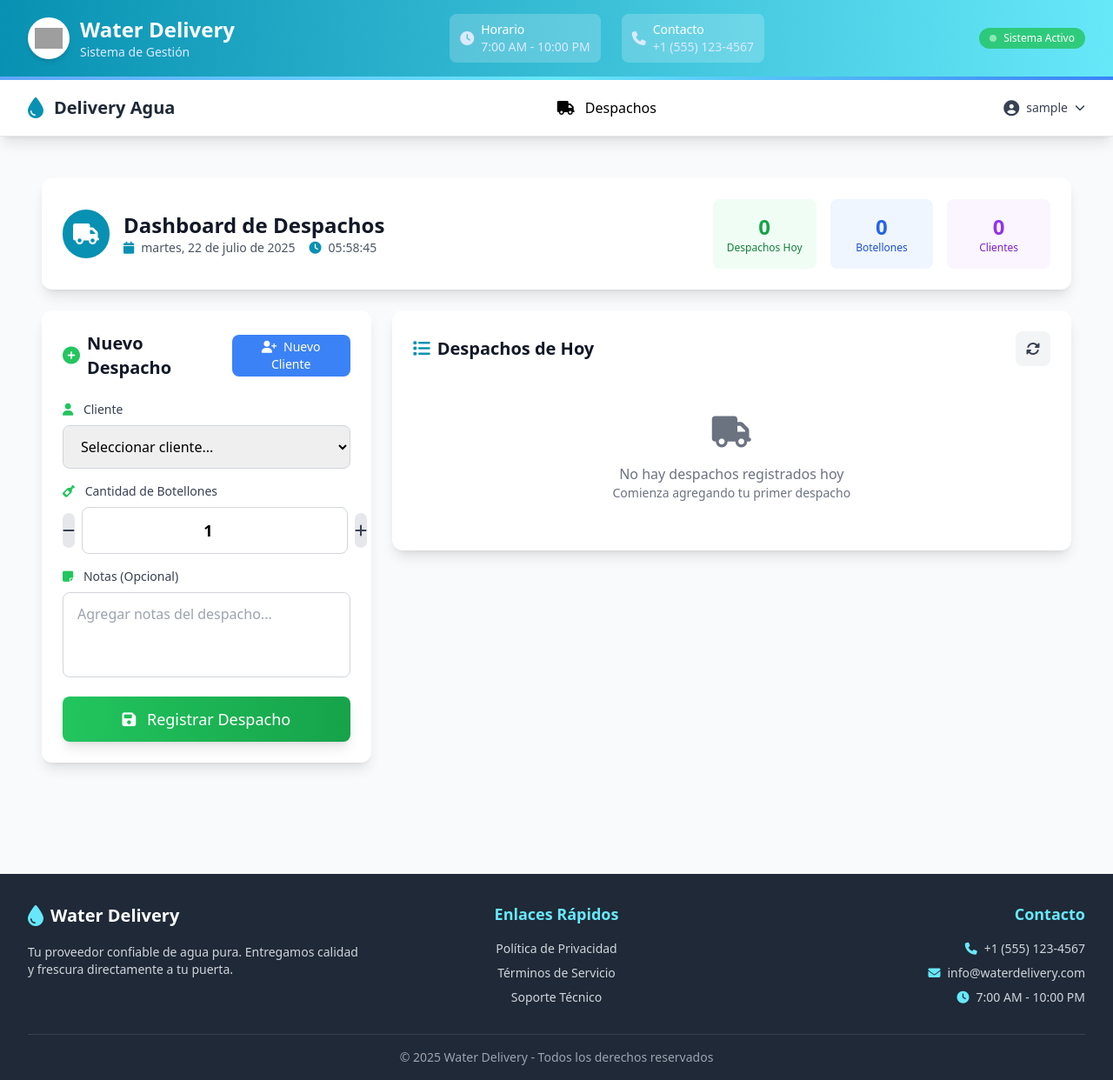
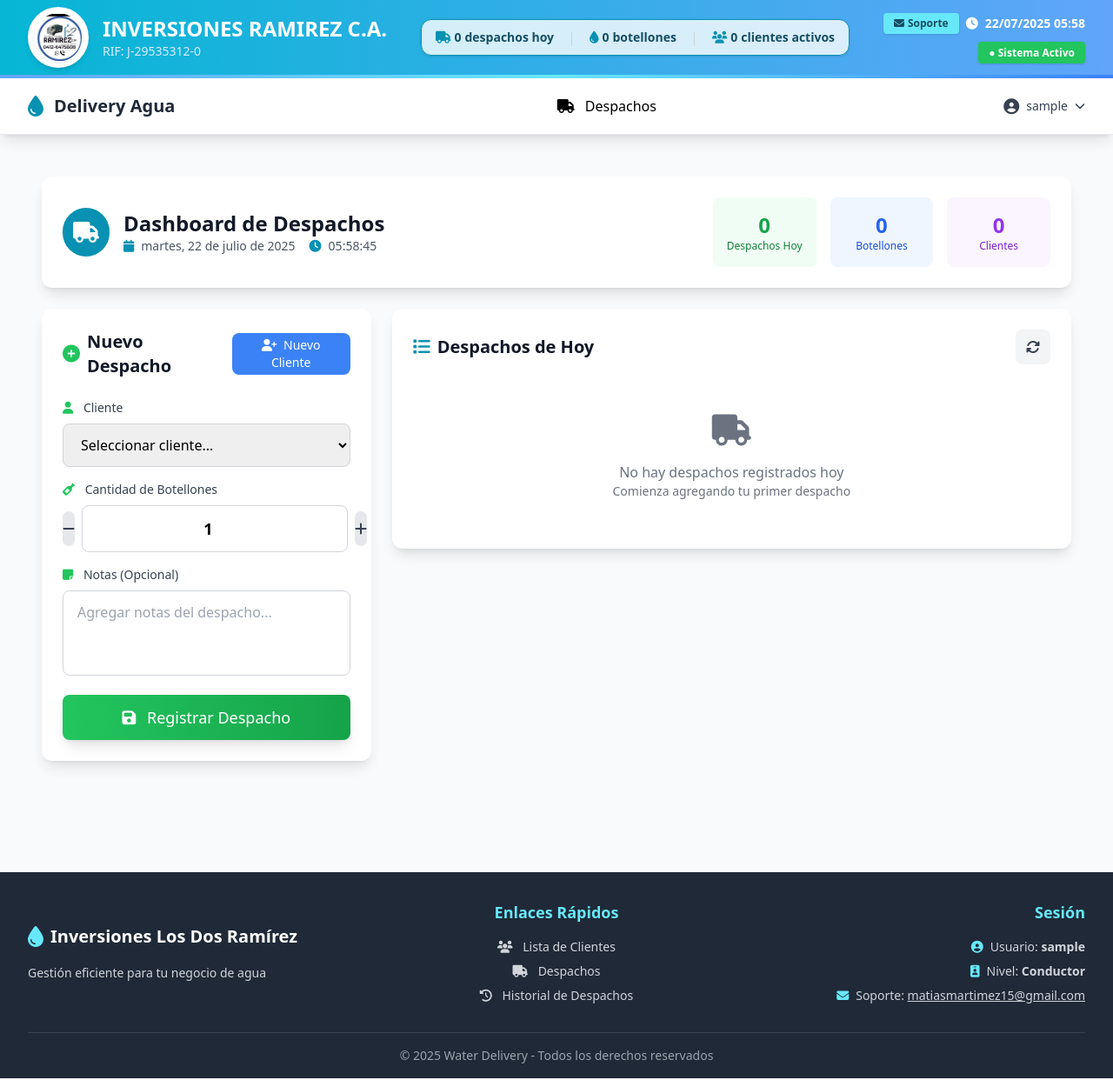
Before and after one commit to MatiasWapo/Proyecto, a Django app: page /clientes/despacho/nuevo/ in a window 1280 px wide. Shown: the whole page at 87% size. Run offline with Django 5.2, Linux system fonts and the light colour scheme; the visitor is signed in with stand-in values (Sample User, id 1); data that the repository does not hold is empty; parts of the project's set-up code (start-up, migrations or seed data) failed here and were passed over; some libraries are stand-ins or nearby versions; grey boxes are pictures that could not be loaded.

Commit message:
aplicacion funcional

```diff
--- a/water_delivery/clientes/templates/partials/footer.html
+++ b/water_delivery/clientes/templates/partials/footer.html
@@ -5,15 +5,13 @@
         <div class="py-8">
             <div class="grid md:grid-cols-3 gap-8">
                 <!-- Información de la empresa -->
-                <div class="text-center md:text-left">
-                    <div class="flex items-center justify-center md:justify-start space-x-2 mb-4">
+                <div class="text-center md:text-left flex flex-col items-center md:items-start justify-center gap-2">
+                    <div class="flex items-center space-x-2 mb-2">
                         <i class="fas fa-tint text-agua-light text-2xl"></i>
-                        <span class="text-xl font-bold">Water Delivery</span>
+                        <span class="text-xl font-bold">Inversiones Los Dos Ramírez</span>
                     </div>
-                    <p class="text-gray-300 text-sm">
-                        Tu proveedor confiable de agua pura.
-                        Entregamos calidad y frescura directamente a tu puerta.
-                    </p>
+                    <p class="text-gray-300 text-sm">Gestión eficiente para tu negocio de agua</p>
+                    <!-- <p class="text-gray-400 text-xs">Desde [AÑO]</p> -->
                 </div>
 
                 <!-- Enlaces rápidos -->
@@ -21,39 +19,37 @@
                     <h3 class="text-lg font-semibold mb-4 text-agua-light">Enlaces Rápidos</h3>
                     <ul class="space-y-2 text-sm">
                         <li>
-                            <a href="#" class="text-gray-300 hover:text-agua-light transition-colors duration-200">
-                                Política de Privacidad
+                            <a href="{% url 'clientes:lista_clientes' %}" class="text-gray-300 hover:text-agua-light transition-colors duration-200">
+                                <i class="fas fa-users mr-2"></i> Lista de Clientes
                             </a>
                         </li>
                         <li>
-                            <a href="#" class="text-gray-300 hover:text-agua-light transition-colors duration-200">
-                                Términos de Servicio
+                            <a href="{% url 'clientes:nuevo_despacho' %}" class="text-gray-300 hover:text-agua-light transition-colors duration-200">
+                                <i class="fas fa-truck mr-2"></i> Despachos
                             </a>
                         </li>
                         <li>
-                            <a href="#" class="text-gray-300 hover:text-agua-light transition-colors duration-200">
-                                Soporte Técnico
+                            <a href="{% url 'clientes:historial_despachos' %}" class="text-gray-300 hover:text-agua-light transition-colors duration-200">
+                                <i class="fas fa-history mr-2"></i> Historial de Despachos
                             </a>
                         </li>
                     </ul>
                 </div>
 
-                <!-- Información de contacto -->
-                <div class="text-center md:text-right">
-                    <h3 class="text-lg font-semibold mb-4 text-agua-light">Contacto</h3>
-                    <div class="space-y-2 text-sm text-gray-300">
-                        <div class="flex items-center justify-center md:justify-end space-x-2">
-                            <i class="fas fa-phone text-agua-light"></i>
-                            <span>+1 (555) 123-4567</span>
-                        </div>
-                        <div class="flex items-center justify-center md:justify-end space-x-2">
-                            <i class="fas fa-envelope text-agua-light"></i>
-                            <span>info@waterdelivery.com</span>
-                        </div>
-                        <div class="flex items-center justify-center md:justify-end space-x-2">
-                            <i class="fas fa-clock text-agua-light"></i>
-                            <span>7:00 AM - 10:00 PM</span>
-                        </div>
+                <!-- Información de contacto y usuario logeado -->
+                <div class="text-center md:text-right flex flex-col items-center md:items-end justify-center gap-2">
+                    <h3 class="text-lg font-semibold mb-2 text-agua-light">Sesión</h3>
+                    <div class="text-sm text-gray-300 flex items-center gap-2">
+                        <i class="fas fa-user-circle text-agua-light"></i>
+                        <span>Usuario: <span class="font-bold">{{ request.user.username }}</span></span>
+                    </div>
+                    <div class="text-sm text-gray-300 flex items-center gap-2">
+                        <i class="fas fa-id-badge text-agua-light"></i>
+                        <span>Nivel: <span class="font-bold">{{ request.user.tipo_usuario|title }}</span></span>
+                    </div>
+                    <div class="text-sm text-gray-300 flex items-center gap-2">
+                        <i class="fas fa-envelope text-agua-light"></i>
+                        <span>Soporte: <a href="mailto:matiasmartimez15@gmail.com" class="underline hover:text-agua-light">matiasmartimez15@gmail.com</a></span>
                     </div>
                 </div>
             </div>
--- a/water_delivery/clientes/templates/partials/header.html
+++ b/water_delivery/clientes/templates/partials/header.html
@@ -1,54 +1,56 @@
 {% load static %}
-<header class="bg-gradient-to-r from-agua-blue to-agua-light shadow-lg">
-    <div class="max-w-7xl mx-auto px-4 sm:px-6 lg:px-8">
-        <div class="flex justify-between items-center py-4">
-            <!-- Logo y marca -->
-            <div class="flex items-center">
-                <a href="{% url 'clientes:dashboard' %}" class="flex items-center space-x-3 hover:opacity-90 transition-opacity duration-200">
-                    <!-- Logo -->
-                    <div class="bg-white p-2 rounded-full shadow-md">
-                        <img src="{% static 'images/logo.png' %}"
-                             alt="Water Delivery Logo"
-                             class="w-8 h-8 object-contain"
-                             onerror="this.style.display='none'; this.nextElementSibling.style.display='block';">
-                        <!-- Fallback icon si no carga la imagen -->
-                        <i class="fas fa-tint text-agua-blue text-xl hidden"></i>
-                    </div>
-
-                    <!-- Texto de la marca -->
-                    <div class="text-white">
-                        <h1 class="text-xl md:text-2xl font-bold">Water Delivery</h1>
-                        <p class="text-xs md:text-sm text-blue-100 hidden sm:block">Sistema de Gestión</p>
-                    </div>
-                </a>
-            </div>
-
-            <!-- Información adicional del header (Desktop) -->
-            <div class="hidden lg:flex items-center space-x-6 text-white">
-                <!-- Horario de atención -->
-                <div class="flex items-center space-x-2 bg-white bg-opacity-20 px-3 py-2 rounded-lg">
-                    <i class="fas fa-clock text-blue-100"></i>
-                    <div class="text-sm">
-                        <p class="font-medium">Horario</p>
-                        <p class="text-blue-100">7:00 AM - 10:00 PM</p>
-                    </div>
+<header class="bg-gradient-to-r from-cyan-500 to-blue-400 shadow-lg">
+    <div class="max-w-7xl mx-auto px-4 sm:px-6 lg:px-8 py-2">
+        <div class="flex flex-col md:flex-row md:items-center md:justify-between gap-2 md:gap-0">
+            <!-- Izquierda: Logo y empresa -->
+            <div class="flex items-center gap-4 min-w-0">
+                <!-- Logo circular, no clickeable -->
+                <div class="bg-white p-1 rounded-full shadow-md flex items-center justify-center overflow-hidden border-4 border-white" style="width: 70px; height: 70px;">
+                    <img src="{% static 'img/logo empresa.jpeg' %}"
+                         alt="Logo Inversiones Ramírez"
+                         class="w-14 h-14 object-contain rounded-full bg-white"
+                         style="box-shadow: 0 2px 8px rgba(8,145,178,0.10);">
                 </div>
-
-                <!-- Teléfono de contacto -->
-                <div class="flex items-center space-x-2 bg-white bg-opacity-20 px-3 py-2 rounded-lg">
-                    <i class="fas fa-phone text-blue-100"></i>
-                    <div class="text-sm">
-                        <p class="font-medium">Contacto</p>
-                        <p class="text-blue-100">+1 (555) 123-4567</p>
-                    </div>
+                <!-- Texto de la marca -->
+                <div class="text-white flex flex-col justify-center">
+                    <h1 class="text-xl md:text-2xl font-bold uppercase leading-tight">INVERSIONES RAMIREZ C.A.</h1>
+                    <p class="text-xs md:text-sm text-blue-100">RIF: J-29535312-0</p>
                 </div>
             </div>
-
-            <!-- Indicador de estado del sistema (opcional) -->
-            <div class="hidden md:flex items-center space-x-2 text-white">
-                <div class="flex items-center space-x-2 bg-green-500 bg-opacity-80 px-3 py-1 rounded-full">
-                    <div class="w-2 h-2 bg-green-200 rounded-full animate-pulse"></div>
-                    <span class="text-xs font-medium">Sistema Activo</span>
+            <!-- Centro: Resumen del día -->
+            <div class="flex justify-center items-center flex-1 order-3 md:order-2">
+                <div id="resumen-dia-header" class="bg-white bg-opacity-80 rounded-xl shadow px-4 py-2 flex flex-col sm:flex-row items-center gap-2 sm:gap-4 border border-agua-blue">
+                    <span class="flex items-center gap-1 text-agua-dark font-semibold text-xs sm:text-sm">
+                        <i class="fas fa-truck text-agua-blue"></i>
+                        <span id="header-total-despachos">-</span> despachos hoy
+                    </span>
+                    <span class="hidden sm:block text-gray-300">|</span>
+                    <span class="flex items-center gap-1 text-agua-dark font-semibold text-xs sm:text-sm">
+                        <i class="fas fa-tint text-agua-blue"></i>
+                        <span id="header-total-botellones">-</span> botellones
+                    </span>
+                    <span class="hidden sm:block text-gray-300">|</span>
+                    <span class="flex items-center gap-1 text-agua-dark font-semibold text-xs sm:text-sm">
+                        <i class="fas fa-users text-agua-blue"></i>
+                        <span id="header-total-clientes">-</span> clientes activos
+                    </span>
+                </div>
+            </div>
+            <!-- Derecha: Estado, soporte y hora -->
+            <div class="flex flex-col md:items-end gap-2 order-2 md:order-3 min-w-fit">
+                <div class="flex flex-row md:flex-col items-center md:items-end gap-2 md:gap-1">
+                    <div class="flex items-center gap-2">
+                        <a href="#" onclick="showSoporteModal(event)" class="flex items-center gap-1 px-3 py-1 rounded bg-agua-light hover:bg-agua-blue text-agua-dark hover:text-white font-semibold shadow transition text-xs">
+                            <i class="fas fa-envelope"></i> Soporte
+                        </a>
+                        <div class="flex items-center gap-2 text-sm text-white font-semibold">
+                            <i class="fas fa-clock"></i>
+                            <span id="header-fecha-hora">Cargando fecha y hora...</span>
+                        </div>
+                    </div>
+                    <span class="inline-block mt-0 md:mt-1">
+                        <span class="px-3 py-1 rounded bg-green-500 text-white font-semibold text-xs shadow">● Sistema Activo</span>
+                    </span>
                 </div>
             </div>
         </div>
@@ -57,6 +59,27 @@
     <!-- Barra decorativa -->
     <div class="h-1 bg-gradient-to-r from-blue-400 via-cyan-300 to-blue-500"></div>
 </header>
+
+<!-- Modal de soporte técnico -->
+<div id="soporte-modal" class="fixed inset-0 z-50 flex items-center justify-center bg-black bg-opacity-40 hidden">
+  <div class="bg-white rounded-lg shadow-lg p-6 w-11/12 max-w-sm">
+    <div class="flex items-center mb-4">
+      <div class="bg-agua-blue text-white rounded-full p-2 mr-3">
+        <i class="fas fa-envelope text-xl"></i>
+      </div>
+      <h3 class="text-lg font-bold text-agua-dark">Soporte Técnico</h3>
+    </div>
+    <p class="text-gray-700 mb-4">¿Necesitas ayuda? Puedes escribirnos a:</p>
+    <div class="flex items-center gap-2 mb-6">
+      <span id="correo-soporte" class="font-semibold text-agua-blue select-all">matiasmartimez15@gmail.com</span>
+      <button onclick="copiarCorreoSoporte()" class="px-2 py-1 rounded bg-agua-blue text-white hover:bg-agua-dark text-xs font-semibold transition">Copiar</button>
+    </div>
+    <div class="flex justify-end gap-2">
+      <a href="https://mail.google.com/mail/?view=cm&fs=1&to=matiasmartimez15@gmail.com" target="_blank" rel="noopener" class="px-4 py-2 rounded bg-agua-blue text-white hover:bg-agua-dark font-semibold transition">Abrir Gmail</a>
+      <button onclick="cerrarSoporteModal()" class="px-4 py-2 rounded bg-gray-200 text-gray-700 hover:bg-gray-300">Cerrar</button>
+    </div>
+  </div>
+</div>
 
 <!-- Estilos adicionales -->
 <style>
@@ -84,3 +107,50 @@
         }
     }
 </style>
+<script>
+// Actualizar fecha y hora en el header
+function updateHeaderDateTime() {
+    const now = new Date();
+    const fecha = now.toLocaleDateString('es-ES', { day: '2-digit', month: '2-digit', year: 'numeric' });
+    const hora = now.toLocaleTimeString('es-ES', { hour: '2-digit', minute: '2-digit' });
+    document.getElementById('header-fecha-hora').textContent = `${fecha} ${hora}`;
+}
+setInterval(updateHeaderDateTime, 1000);
+updateHeaderDateTime();
+
+// Modal de soporte técnico
+function showSoporteModal(e) {
+    e.preventDefault();
+    document.getElementById('soporte-modal').classList.remove('hidden');
+}
+function cerrarSoporteModal() {
+    document.getElementById('soporte-modal').classList.add('hidden');
+}
+function copiarCorreoSoporte() {
+    const correo = document.getElementById('correo-soporte').textContent;
+    navigator.clipboard.writeText(correo);
+    alert('Correo copiado al portapapeles');
+}
+
+// Resumen del día en el header
+async function cargarResumenDiaHeader() {
+    try {
+        // Clientes activos
+        const clientesResp = await fetch("/clientes/api/clientes/");
+        const clientesData = await clientesResp.json();
+        document.getElementById('header-total-clientes').textContent = clientesData.clientes.length;
+        // Despachos de hoy
+        const despachosResp = await fetch("/clientes/api/despachos-hoy/");
+        const despachosData = await despachosResp.json();
+        document.getElementById('header-total-despachos').textContent = despachosData.despachos.length;
+        let totalBotellones = 0;
+        despachosData.despachos.forEach(d => { totalBotellones += d.cantidad; });
+        document.getElementById('header-total-botellones').textContent = totalBotellones;
+    } catch (e) {
+        document.getElementById('header-total-despachos').textContent = '-';
+        document.getElementById('header-total-botellones').textContent = '-';
+        document.getElementById('header-total-clientes').textContent = '-';
+    }
+}
+document.addEventListener('DOMContentLoaded', cargarResumenDiaHeader);
+</script>
--- a/water_delivery/clientes/views.py
+++ b/water_delivery/clientes/views.py
@@ -13,6 +13,7 @@ from .models import Cliente, Despacho
 from django.contrib.auth.decorators import login_required
 from django.http import HttpResponseForbidden
 from django.contrib import messages
+from django.utils import timezone
 
 # Decorador para empresa
 
@@ -114,7 +115,7 @@ def api_despachos_hoy(request):
             'cliente': f"{despacho.cliente.nombre} {despacho.cliente.apellido}",
             'direccion': despacho.cliente.direccion,
             'cantidad': despacho.cantidad_botellones,
-            'hora': despacho.fecha.strftime('%H:%M'),
+            'hora': timezone.localtime(despacho.fecha).strftime('%H:%M'),
             'notas': despacho.notas or '',
             'entregado': despacho.entregado
         })
@@ -409,10 +410,10 @@ def api_despachos_recientes(request):
 
     despachos_por_dia = {}
     for despacho in despachos:
-        fecha_str = despacho.fecha.strftime('%Y-%m-%d')
+        fecha_str = timezone.localtime(despacho.fecha).strftime('%Y-%m-%d')
         if fecha_str not in despachos_por_dia:
             despachos_por_dia[fecha_str] = {
-                'fecha': despacho.fecha.strftime('%d/%m/%Y'),  # Formato día/mes/año
+                'fecha': timezone.localtime(despacho.fecha).strftime('%d/%m/%Y'),  # Formato día/mes/año
                 'total_botellones': 0,
                 'total_despachos': 0,
                 'despachos': []
@@ -425,7 +426,7 @@ def api_despachos_recientes(request):
             'cliente': f"{despacho.cliente.nombre} {despacho.cliente.apellido}",
             'direccion': despacho.cliente.direccion,
             'cantidad': despacho.cantidad_botellones,
-            'hora': despacho.fecha.strftime('%H:%M'),
+            'hora': timezone.localtime(despacho.fecha).strftime('%H:%M'),
             'notas': despacho.notas or '',
             'entregado': despacho.entregado
         })
--- a/water_delivery/water_delivery/settings.py
+++ b/water_delivery/water_delivery/settings.py
@@ -98,7 +98,7 @@ AUTH_PASSWORD_VALIDATORS = [
 
 # Internationalization
 LANGUAGE_CODE = 'es-es'  # Cambiado a español
-TIME_ZONE = 'America/Argentina/Buenos_Aires'  # Ajusta según tu zona horaria
+TIME_ZONE = 'America/Caracas'
 USE_I18N = True
 USE_TZ = True
 
```
Also changed, not shown: water_delivery/clientes/templates/clientes/detalle_cliente.html (+9 -7 lines), water_delivery/usuarios/admin.py (+4 -5 lines), water_delivery/usuarios/templates/usuarios/login.html (+19 -14 lines), water_delivery/usuarios/templates/usuarios/register.html (+1 -14 lines), water_delivery/static/img/logo empresa.jpeg (added).
